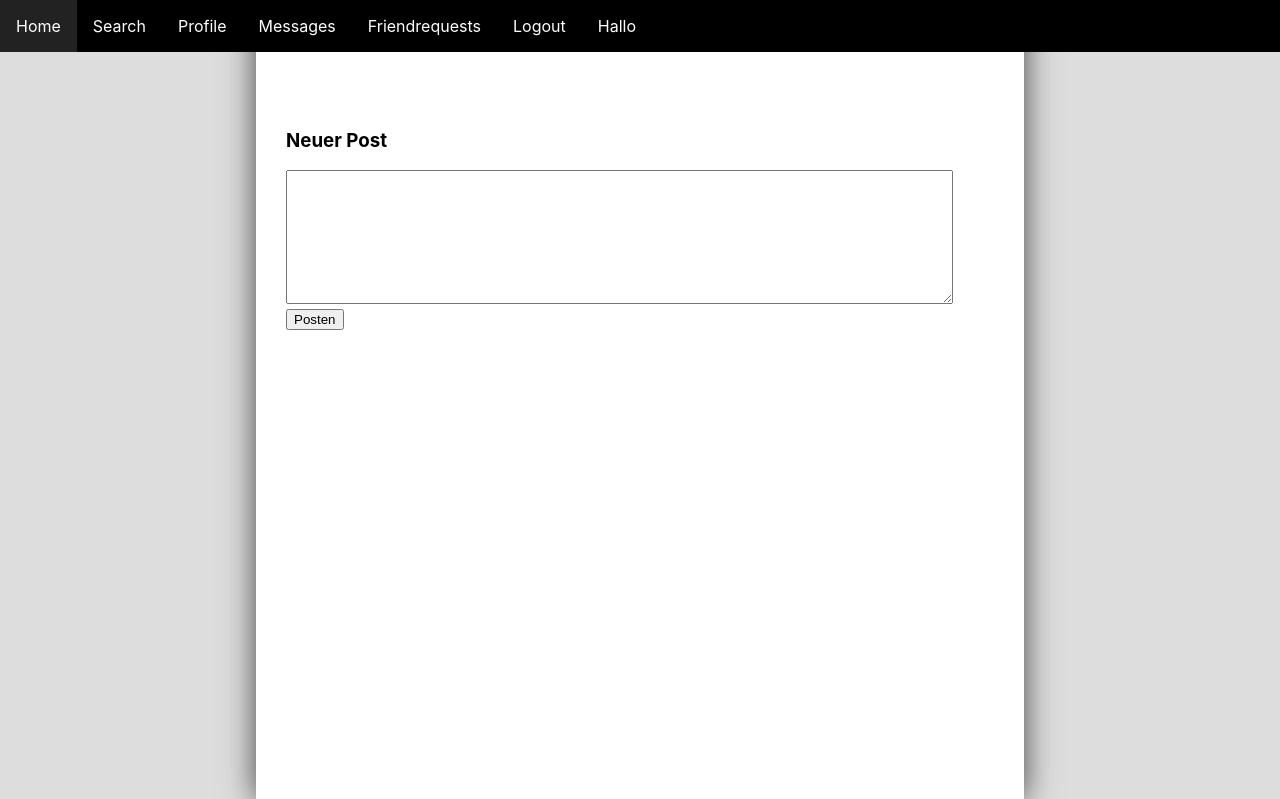
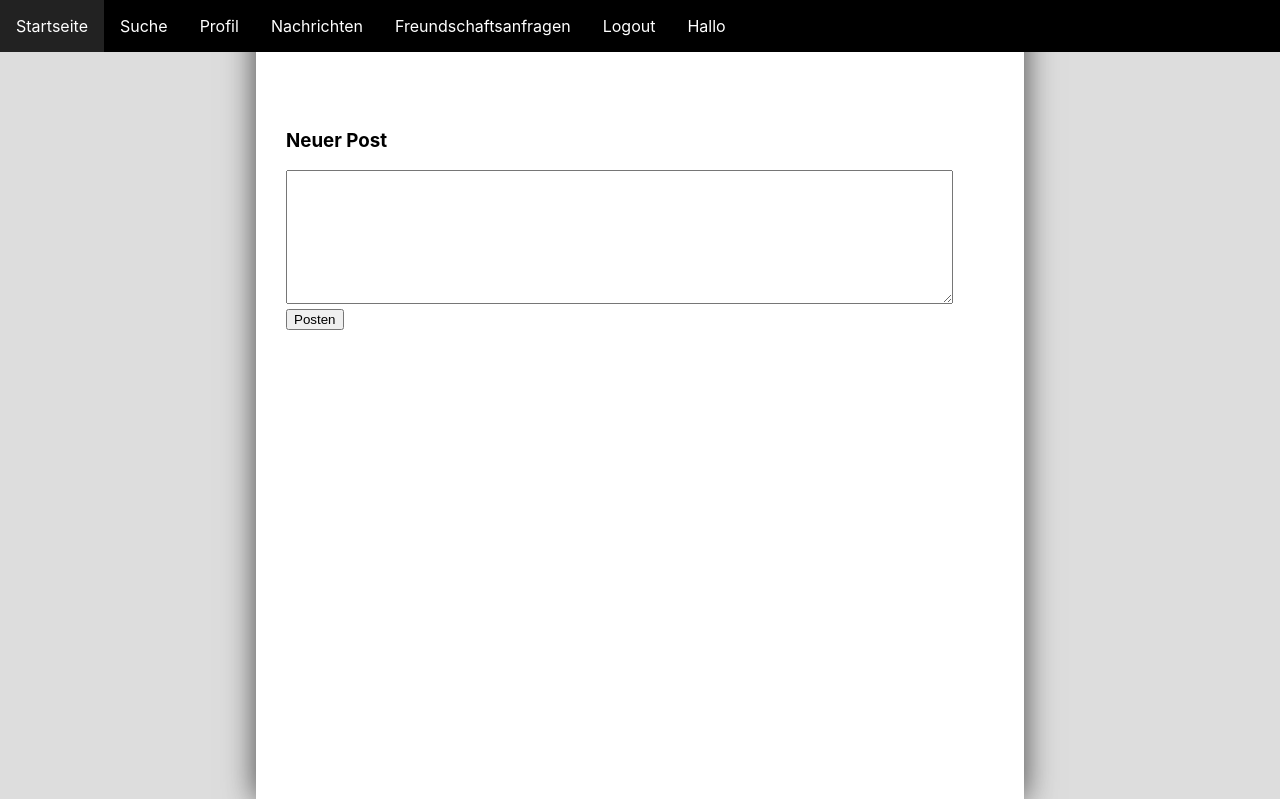
Before and after one commit to Jarkob/SocialNetwork, a PHP site: the page made by SocialNetwork/resources/templates/newEntry.php in a window 1280 px wide. Shown: the top 799 px of the page. Run offline with PHP 8.4, Linux system fonts and the light colour scheme; the template is opened without the code that fills it, so the values that code supplies are empty; some libraries are stand-ins or nearby versions.

Commit message:
Mutters Verbesserungen angewendet

```diff
--- a/SocialNetwork/resources/templates/header.php
+++ b/SocialNetwork/resources/templates/header.php
@@ -11,8 +11,8 @@
 <nav>
 	<div class="clearfix">
 		<ul class="topmenu">
-			<li><a href="index.php">Home</a></li>
-			<li><a href="?page=search">Search</a></li>
+			<li><a href="index.php">Startseite</a></li>
+			<li><a href="?page=search">Suche</a></li>
 			<?php
 			global $pdo;//unschön
 
@@ -20,16 +20,16 @@
 			if($loggedin) {
 				$username = getUserName($pdo, session_id());
 				?>
-				<li><a href="?page=profile&owner=<?= $username?>">Profile</a></li>
-				<li><a href="?page=messages">Messages</a></li>
-				<li><a href="?page=manageFriendrequest">Friendrequests</a></li>
+				<li><a href="?page=profile&owner=<?= $username?>">Profil</a></li>
+				<li><a href="?page=messages">Nachrichten</a></li>
+				<li><a href="?page=manageFriendrequest">Freundschaftsanfragen</a></li>
 				<li><a href="?page=logout">Logout</a></li>
 				<li><a href="#">Hallo <?= $username?></a></li>
 				<?php
 			} else {
 				?>
 				<li><a href="?page=login">Login</a></li>
-				<li><a href="?page=registration">Registration</a></li>
+				<li><a href="?page=registration">Registrieren</a></li>
 				<?php
 			}
 
```
Also changed, not shown: SocialNetwork/resources/templates/home.php (+8 -0 lines).
